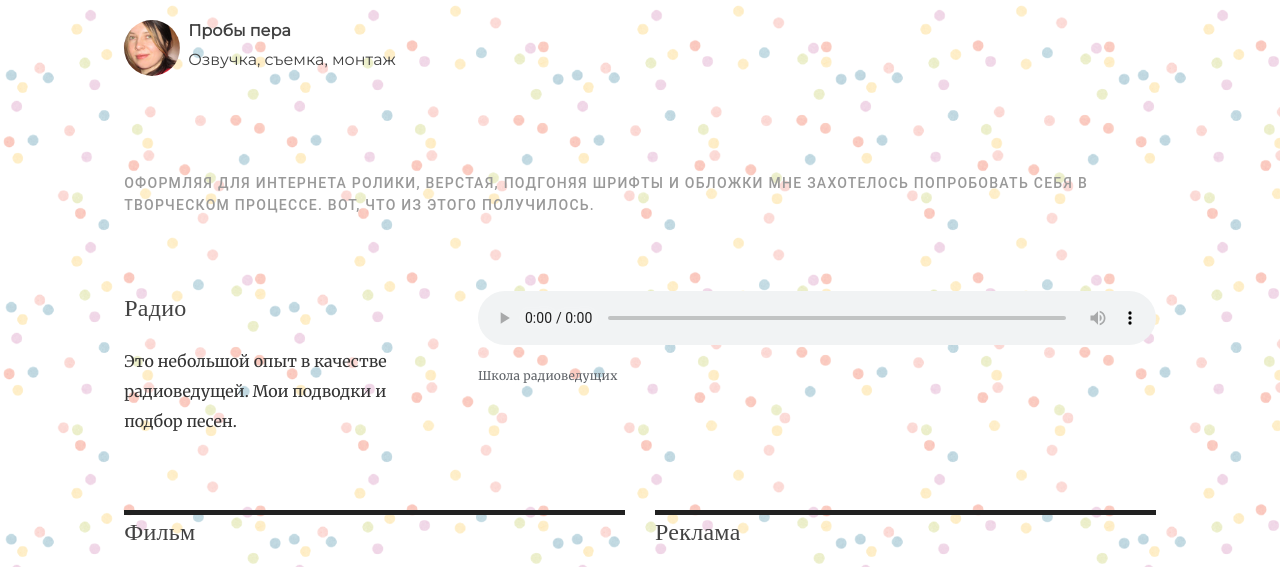
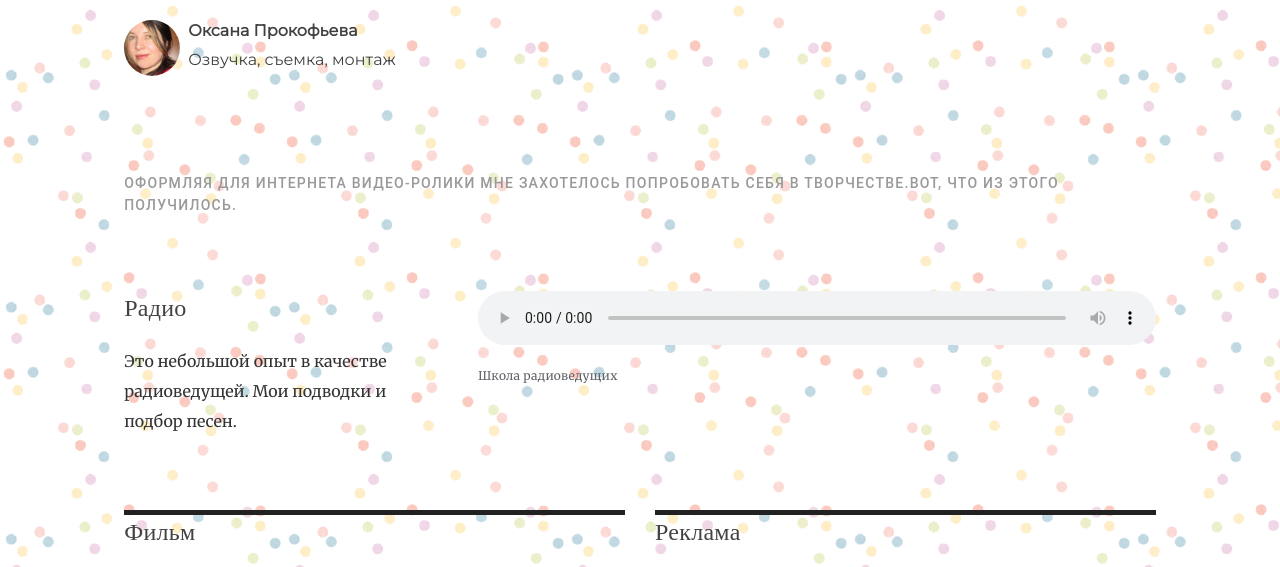
Before and after one commit to cvkp/cvkp.github.io, a Jekyll site: the page video/index.html, which Jekyll copies as it is, in a window 1280 px wide and 900 px high, cut to the strip 0-567 px from the top of the window. Built offline with Jekyll 4.4.1, drawn with Linux system fonts in a browser that asks for light colours; nearby versions of some CDN libraries; library files that are not in the unit come from our copies; some of the changed text lies outside the part shown.

Commit message:
Update index.html

```diff
--- a/video/index.html
+++ b/video/index.html
@@ -43,7 +43,7 @@
                                             src="/images/23.jpg" sizes="84px" class="mh-simple-image__img"> </a></div>
                             </div>
                             <div class="mh-contributor__details">
-                                <strong class="mh-contributor__name">Пробы пера</strong>
+                                <strong class="mh-contributor__name">Оксана Прокофьева</strong>
                                 <p class="mh-contributor__role">Озвучка, съемка, монтаж </p>
                             </div>
                         </div>
@@ -94,9 +94,8 @@
 
                     <div class="pageHeading">
 
-                    <h4 class="subHeading">Оформляя для интернета ролики, верстая, подгоняя шрифты и обложки мне
-                        захотелось попробовать себя в творческом процессе.
-                        Вот, что из этого получилось. </h4>
+                        <h4 class="subHeading">Оформляя для интернета видео-ролики мне
+                            захотелось попробовать себя в творчестве.Вот, что из этого получилось. </h4>
                     </div>
 
                 </div>
@@ -176,7 +175,8 @@
 
 
                     <div class="media-body">
-                    <p>Мне достался ролик из фильма Белоснежка и Охотники. Основная сложность заключалась в том, чтобы
+                        <p>Мне достался ролик из фильма Белоснежка и Охотники. Основная сложность заключалась в том,
+                            чтобы
                             правильно передать эмоции и при этом попадать в английский текст. </p>
                     </div>
                 </div>
@@ -302,8 +302,15 @@
 
     </div>
     <!-- /container -->
+    <!-- javascript at the end of the doc so page loads faster -->
 
-    {% include scripts.html %}
+    <script src="https://google-code-prettify.googlecode.com/svn/loader/run_prettify.js"></script>
+
+    <!-- jQuery (necessary for Bootstrap's JavaScript plugins) -->
+    <script src="https://ajax.googleapis.com/ajax/libs/jquery/1.12.4/jquery.min.js"></script>
+    <!-- Include all compiled plugins (below), or include individual files as needed -->
+    <script src="js/bootstrap.min.js">
+    </script>
 
 </body>
 
```
Lines whose indentation alone changed are shown as unchanged.
